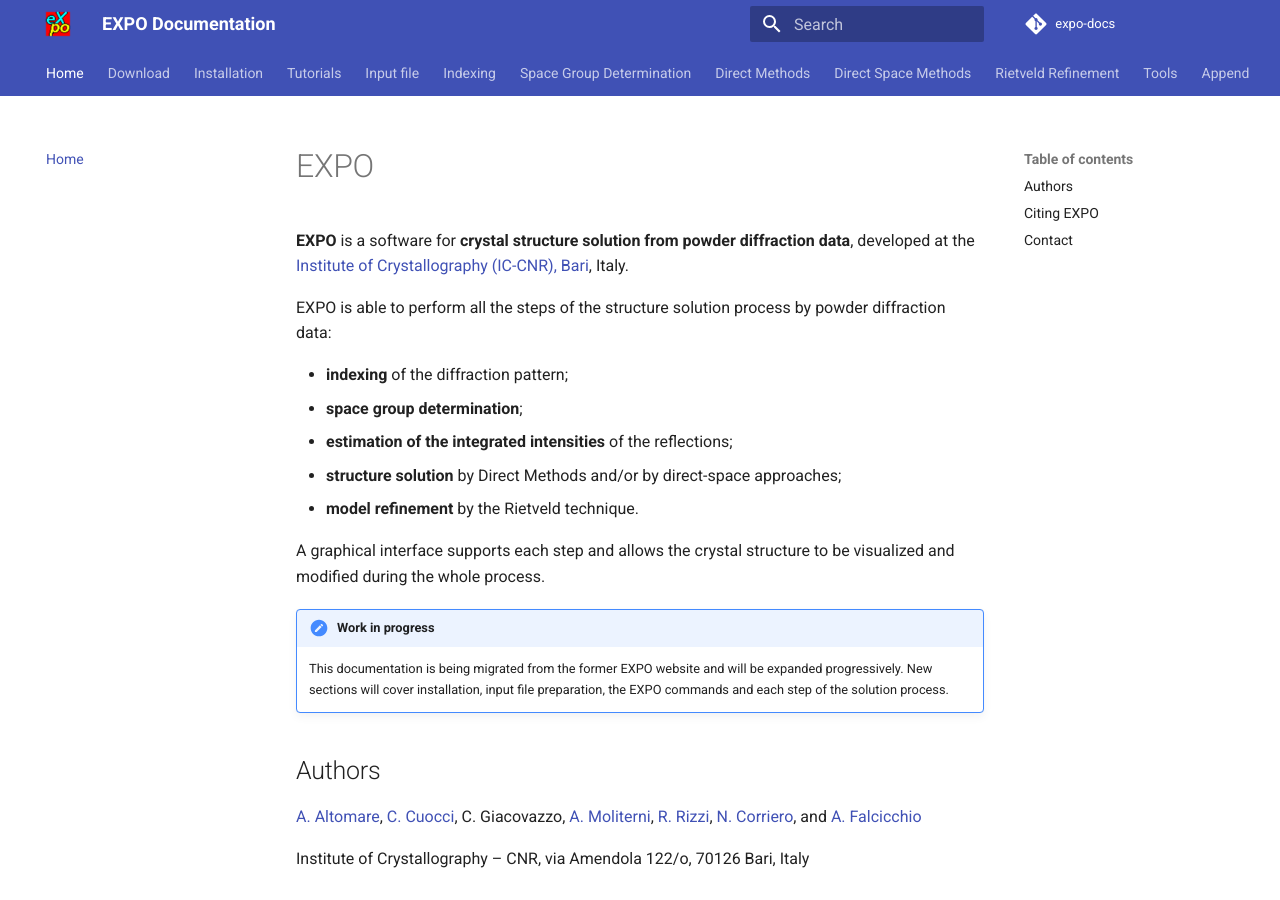
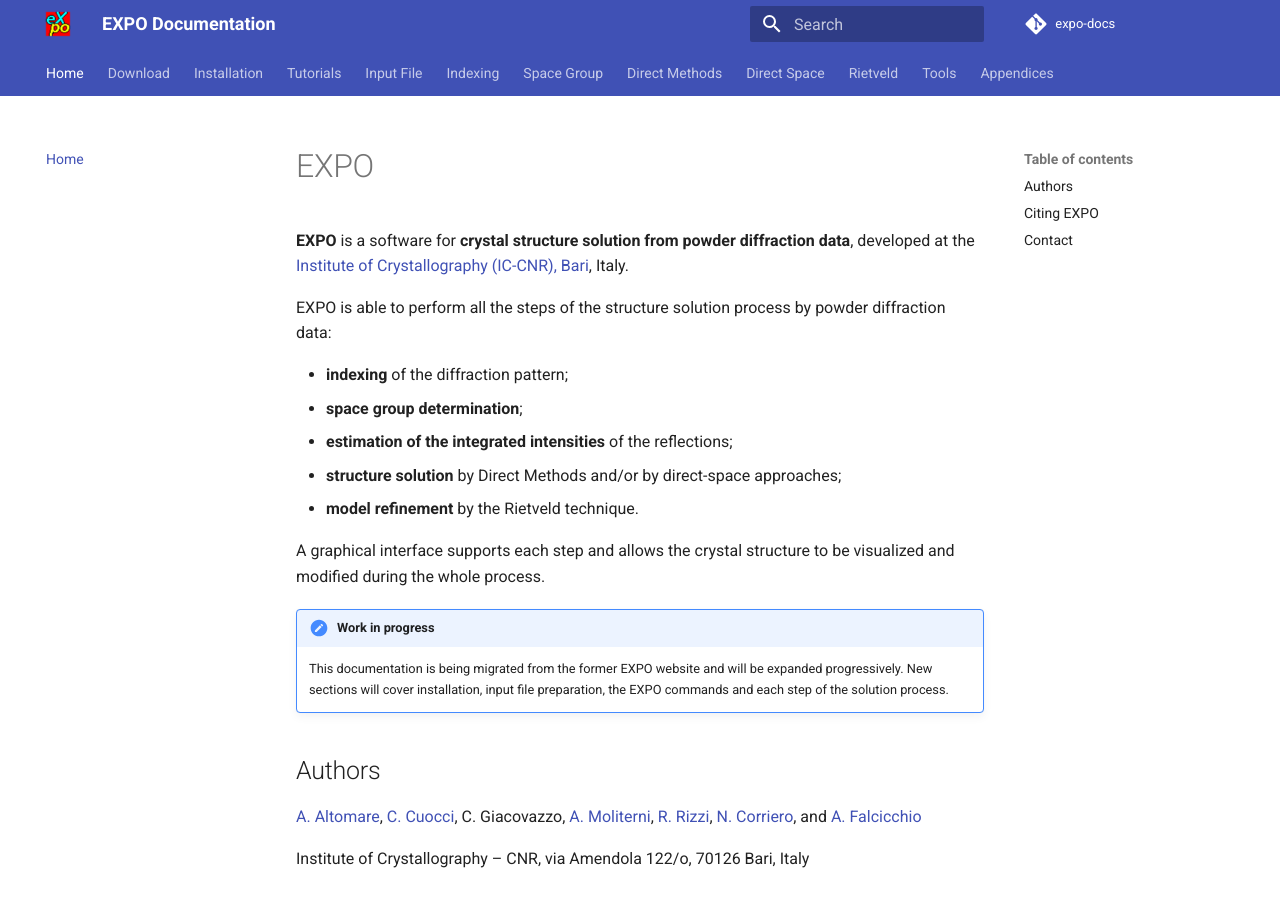
Before and after one commit to ccorrado71/expo-docs, an MkDocs documentation site: the page built from docs/index.md, in a window 1280 px wide and 900 px high. Built offline with MkDocs 1.6.1 and Material for MkDocs 9.7.7, drawn with Linux system fonts in a browser that asks for light colours; comment, search, counter and statistics services are not loaded.

Commit message:
Shorten top-level navigation labels so all tabs fit

```diff
--- a/mkdocs.yml
+++ b/mkdocs.yml
@@ -28,13 +28,13 @@ nav:
   - Download: download.md
   - Installation: installation.md
   - Tutorials: tutorials.md
-  - Input file:
+  - Input File:
     - Preparing the input file: input/index.md
     - Commands: input/commands.md
     - The %data command: input/data.md
     - Structure files: input/structure-files.md
   - Indexing: indexing.md
-  - Space Group Determination: space-group.md
+  - Space Group: space-group.md
   - Direct Methods:
     - Overview: direct-methods/index.md
     - Extraction of the intensities: direct-methods/extraction.md
@@ -42,12 +42,12 @@ nav:
     - Structure invariants: direct-methods/invariants.md
     - Phasing by the tangent formula: direct-methods/phasing.md
     - Fourier map and model optimization: direct-methods/fourier.md
-  - Direct Space Methods:
+  - Direct Space:
     - Overview: direct-space/index.md
     - Directives and restraints: direct-space/directives.md
     - Parallel execution: direct-space/parallel.md
     - Examples: direct-space/examples.md
-  - Rietveld Refinement: rietveld.md
+  - Rietveld: rietveld.md
   - Tools:
     - Overview: tools/index.md
     - Geometry optimization: tools/geometry-optimization.md
@@ -77,6 +77,9 @@ markdown_extensions:
   - toc:
       permalink: true
 
+extra_css:
+  - stylesheets/extra.css
+
 extra_javascript:
   - javascripts/mathjax.js
   - https://unpkg.com/mathjax@3/es5/tex-mml-chtml.js
```
